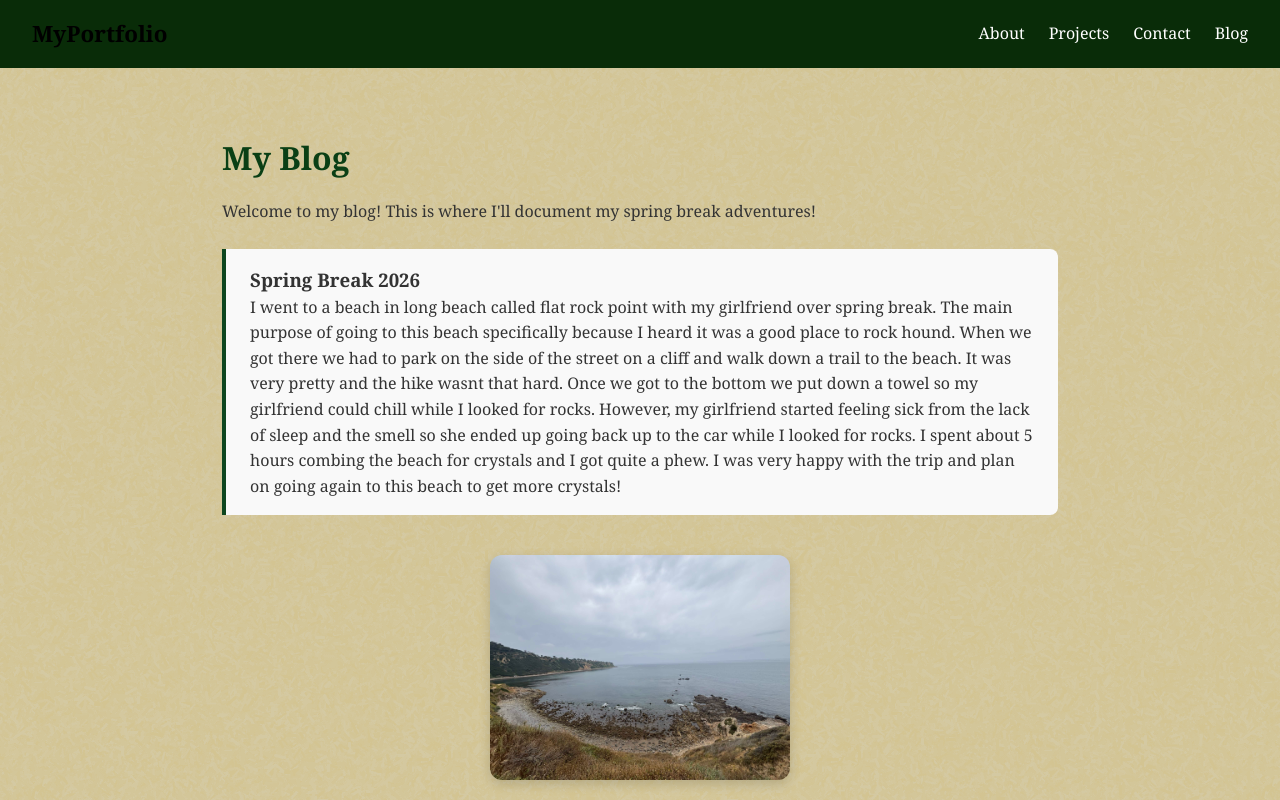
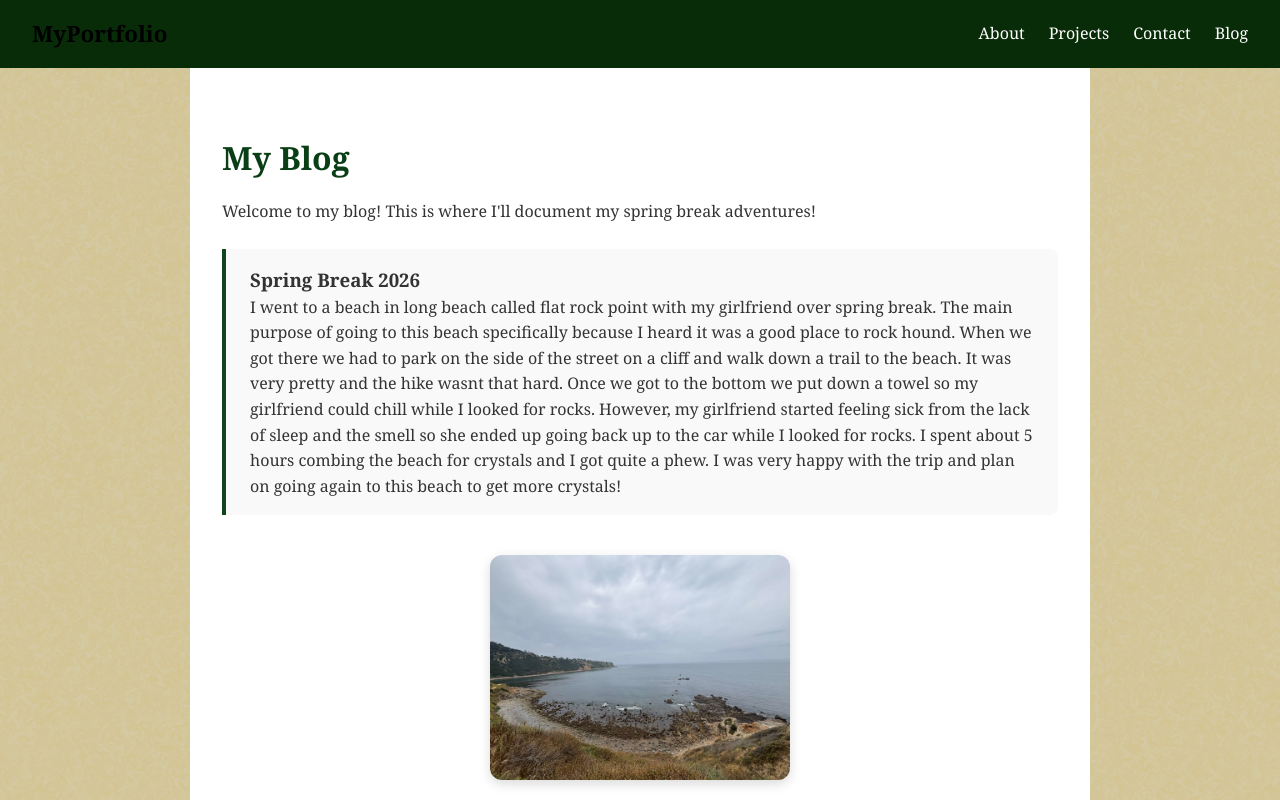
Before and after one commit to connortully-prof/my-portfolio, a React (Vite) app: page /my-portfolio/blog in a window 1280 px wide. Shown: the top 800 px of the page. Built offline with nearby package versions, Linux system fonts and the light colour scheme.

Commit message:
final background pattern change

```diff
--- a/src/index.css
+++ b/src/index.css
@@ -38,7 +38,8 @@ body {
 .hero {
     text-align: center;
     padding: 6rem 2rem;
-    background: none;
+    background: linear-gradient(135deg, #0f6016, #123915);
+    color: #f4e9d8;
 }
 
 .hero h1 { font-size: 2.8rem; margin-bottom: 0.5rem;}
@@ -48,9 +49,7 @@ body {
     max-width: 900px;
     margin: 0 auto;
     padding: 4rem 2rem;
-    background-color: #f4e9d8;
-    background-image: url("/my-portfolio/paper-fibers.jpg");
-    background-repeat: repeat;
+    background-color: #fff;
 }
 
 .section h2 {
@@ -66,7 +65,8 @@ body {
     margin-top: 1rem;
 }
 
-.project-card{
+.project-card {
+    background: #ffffff;
     border: 1px solid #ddd;
     border-radius: 8px;
     padding: 1.5rem;
```
